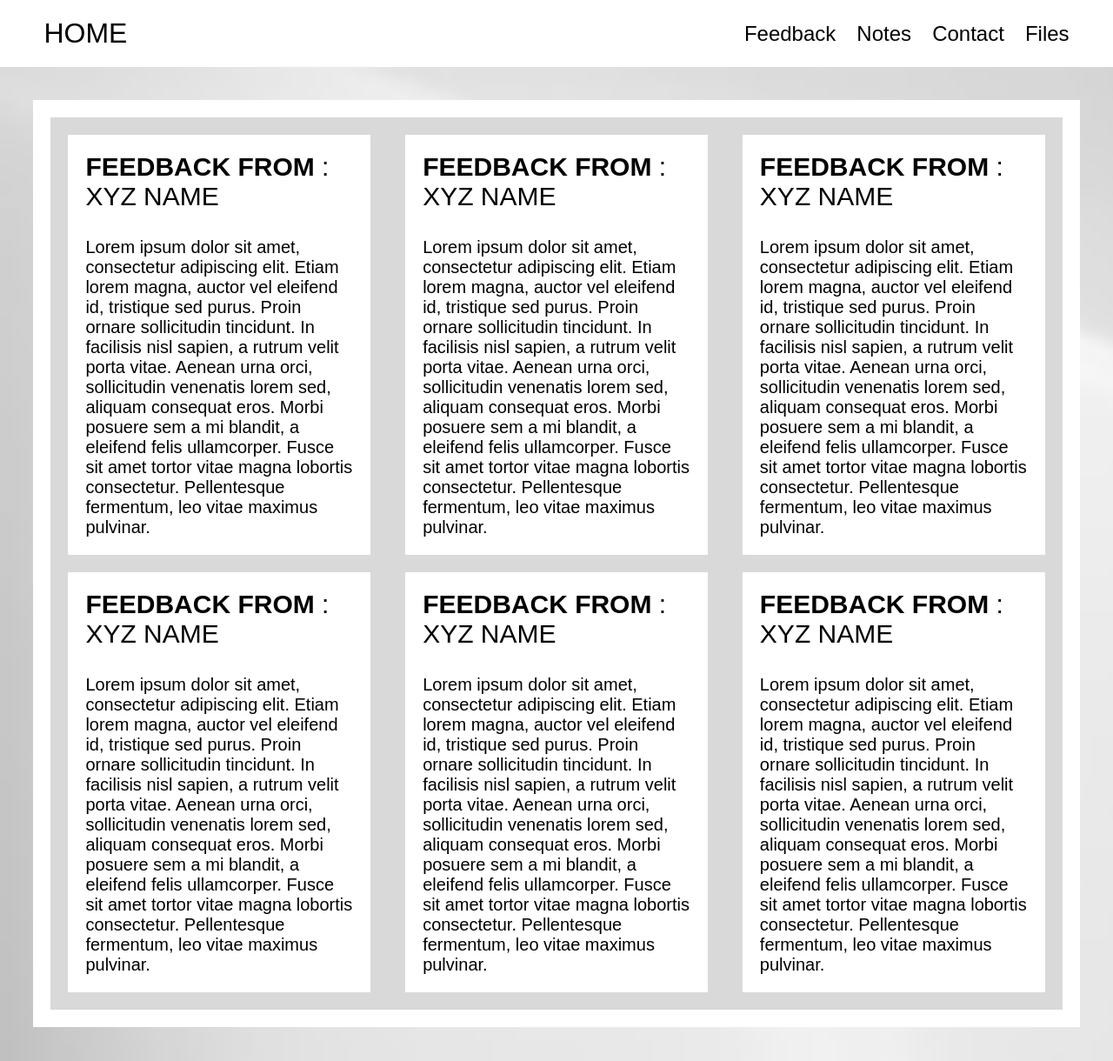
After one commit to RekaSzK/portfolio, a PHP site: page /Pages/feedback.html in a window 1280 px wide. The commit adds this page. Shown: the whole page at 87% size. Run offline with PHP 8.4, Linux system fonts and the light colour scheme.

Commit message:
Created feedback page. Header links need to be adjusted. Further additions and details pending.

```diff
--- /dev/null
+++ b/Pages/feedback.html
@@ -0,0 +1,119 @@
+<!DOCTYPE html>
+<html lang="en">
+<head>
+    <meta charset="UTF-8">
+    <meta name="viewport" content="width=device-width, initial-scale=1.0">
+    <title>FEEDBACK</title>
+    <link rel="icon" type="image/ico" href="../images/icon.png"/>
+    <link rel="stylesheet" href="../css/feedback.css">
+</head>
+<body>
+    <header>
+        <div id="headerGrid">
+            <div id="headerHome">
+                <a href="index.html">HOME</a>
+            </div>
+            <ul id="headerList">
+                <li><a href="feedback.html">Feedback</a></li>
+                <li><a href="notes.html">Notes</a></li>
+                <li><a href="contact.php">Contact</a></li>
+                <li><a href="files.html">Files</a></li>
+            </ul>
+        </div>
+    </header>
+    <main>
+        <div id="mainGrid">
+            <div class="mainGridCol">
+                <div class="feedbackInGrid">
+                    <p class="feedbackTitle">
+                        <b>FEEDBACK FROM</b> :</br>XYZ NAME
+                    </p>
+                    <p class="feedbackText">
+                        Lorem ipsum dolor sit amet, consectetur adipiscing elit.
+                        Etiam lorem magna, auctor vel eleifend id, tristique sed purus.
+                        Proin ornare sollicitudin tincidunt. In facilisis nisl sapien, a rutrum velit porta vitae.
+                        Aenean urna orci, sollicitudin venenatis lorem sed, aliquam consequat eros.
+                        Morbi posuere sem a mi blandit, a eleifend felis ullamcorper.
+                        Fusce sit amet tortor vitae magna lobortis consectetur.
+                        Pellentesque fermentum, leo vitae maximus pulvinar.
+                    </p>
+                </div>
+                <div class="feedbackInGrid">
+                    <p class="feedbackTitle">
+                        <b>FEEDBACK FROM</b> :</br>XYZ NAME
+                    </p>
+                    <p class="feedbackText">
+                        Lorem ipsum dolor sit amet, consectetur adipiscing elit.
+                        Etiam lorem magna, auctor vel eleifend id, tristique sed purus.
+                        Proin ornare sollicitudin tincidunt. In facilisis nisl sapien, a rutrum velit porta vitae.
+                        Aenean urna orci, sollicitudin venenatis lorem sed, aliquam consequat eros.
+                        Morbi posuere sem a mi blandit, a eleifend felis ullamcorper.
+                        Fusce sit amet tortor vitae magna lobortis consectetur.
+                        Pellentesque fermentum, leo vitae maximus pulvinar.
+                    </p>
+                </div>
+            </div>
+            <div class="mainGridCol">
+                <div class="feedbackInGrid">
+                    <p class="feedbackTitle">
+                        <b>FEEDBACK FROM</b> :</br>XYZ NAME
+                    </p>
+                    <p class="feedbackText">
+                        Lorem ipsum dolor sit amet, consectetur adipiscing elit.
+                        Etiam lorem magna, auctor vel eleifend id, tristique sed purus.
+                        Proin ornare sollicitudin tincidunt. In facilisis nisl sapien, a rutrum velit porta vitae.
+                        Aenean urna orci, sollicitudin venenatis lorem sed, aliquam consequat eros.
+                        Morbi posuere sem a mi blandit, a eleifend felis ullamcorper.
+                        Fusce sit amet tortor vitae magna lobortis consectetur.
+                        Pellentesque fermentum, leo vitae maximus pulvinar.
+                    </p>
+                </div>
+                <div class="feedbackInGrid">
+                    <p class="feedbackTitle">
+                        <b>FEEDBACK FROM</b> :</br>XYZ NAME
+                    </p>
+                    <p class="feedbackText">
+                        Lorem ipsum dolor sit amet, consectetur adipiscing elit.
+                        Etiam lorem magna, auctor vel eleifend id, tristique sed purus.
+                        Proin ornare sollicitudin tincidunt. In facilisis nisl sapien, a rutrum velit porta vitae.
+                        Aenean urna orci, sollicitudin venenatis lorem sed, aliquam consequat eros.
+                        Morbi posuere sem a mi blandit, a eleifend felis ullamcorper.
+                        Fusce sit amet tortor vitae magna lobortis consectetur.
+                        Pellentesque fermentum, leo vitae maximus pulvinar.
+                    </p>
+                </div>
+            </div>
+            <div class="mainGridCol">
+                <div class="feedbackInGrid">
+                    <p class="feedbackTitle">
+                        <b>FEEDBACK FROM</b> :</br>XYZ NAME
+                    </p>
+                    <p class="feedbackText">
+                        Lorem ipsum dolor sit amet, consectetur adipiscing elit.
+                        Etiam lorem magna, auctor vel eleifend id, tristique sed purus.
+                        Proin ornare sollicitudin tincidunt. In facilisis nisl sapien, a rutrum velit porta vitae.
+                        Aenean urna orci, sollicitudin venenatis lorem sed, aliquam consequat eros.
+                        Morbi posuere sem a mi blandit, a eleifend felis ullamcorper.
+                        Fusce sit amet tortor vitae magna lobortis consectetur.
+                        Pellentesque fermentum, leo vitae maximus pulvinar.
+                    </p>
+                </div>
+                <div class="feedbackInGrid">
+                    <p class="feedbackTitle">
+                        <b>FEEDBACK FROM</b> :</br>XYZ NAME
+                    </p>
+                    <p class="feedbackText">
+                        Lorem ipsum dolor sit amet, consectetur adipiscing elit.
+                        Etiam lorem magna, auctor vel eleifend id, tristique sed purus.
+                        Proin ornare sollicitudin tincidunt. In facilisis nisl sapien, a rutrum velit porta vitae.
+                        Aenean urna orci, sollicitudin venenatis lorem sed, aliquam consequat eros.
+                        Morbi posuere sem a mi blandit, a eleifend felis ullamcorper.
+                        Fusce sit amet tortor vitae magna lobortis consectetur.
+                        Pellentesque fermentum, leo vitae maximus pulvinar.
+                    </p>
+                </div>
+            </div>
+        </div>
+    </main>
+</body>
+</html>
--- a/css/indexlight.css
+++ b/css/feedback.css
@@ -13,8 +13,12 @@ body
     margin: 0;
 }
 
+
 /*General design ends here.
 Header design starts.*/
+
+/*NOTE: The header has been designed with the intention of being able to reuse it, so other pages only require the disabling of links.*/
+
 
 header
 {
@@ -31,9 +35,17 @@ header
     margin: 0 3% 0 3%;
 }
 
-#headerHome
+#headerHome > a
 {
+    display: inline-block;
+    color: black;
+    text-decoration: none;
+    padding: 0 2%;
     font-size: 32px;
+    cursor: pointer;
+    transition:
+        background-color 0.25s ease-in-out,
+        font-weight 0.25s ease-in-out;
 }
 
 #headerList
@@ -46,7 +58,22 @@ header
     margin: 0;
 }
 
-/* Setting up transitions and hover effects for the 4 menu items. */
+/*Setting up transitions and hover effects for the menu items.*/
+
+#headerHome > a:hover
+{
+    font-weight: bold;
+    background-color: #D9D9D9;
+}
+
+/*To disable the default styling of the anchors.*/
+#headerList > li > a
+{
+    color: inherit;
+    text-decoration: none;
+    display: block;
+}
+
 #headerList > li
 {
     padding: 0 2%;
@@ -57,15 +84,15 @@ header
         font-weight 0.25s ease-in-out;
 }
 
-/* Changing font weight and background colour while hovering. */
-#headerList > li:not(#headerDarkMode):hover
+/*Changing font weight and background colour while hovering.*/
+#headerList > li:hover
 {
     font-weight: bold;
     background-color: #D9D9D9;
 }
 
-/* Underline effect. */
-#headerList > li:not(#headerDarkMode)::after
+/*Underline effect.*/
+#headerList > li::after
 {
     content: "";
     position: absolute;
@@ -79,30 +106,16 @@ header
         background-color 0.25s ease-in-out;
 }
 
-/* Making sure the line goes all the way across. */
-#headerList > li:not(#headerDarkMode):hover::after
+/*Making sure the line goes all the way across.*/
+#headerList > li:hover::after
 {
     width: 100%;
 }
 
-#headerDarkMode
-{
-    padding: 0 2%;
-    cursor: pointer;
-    transition:
-        background-color 0.25s ease-in-out,
-        color 0.25s ease-in-out;
-}
-
-#headerDarkMode:hover
-{
-    color: white;
-    font-weight: bold;
-    background-color: #3D3D3D;
-}
 
 /*Header design ends here.
 Main design starts.*/
+
 
 main
 {
@@ -115,59 +128,35 @@ main
 #mainGrid
 {
     display: grid;
-    grid-template-columns: repeat(5, 20%);
+    grid-template-columns: repeat(3, 1fr);
     font-family: "Raleway Regular", "Arial";
     font-size: 20px;
+    background-color: white;
+    padding: 20px;
 }
 
-#mainLeft
+.mainGridCol
 {
-    grid-column: span 2;
-    padding: 5%;
-    background-color: white;
+    display: grid;
+    grid-template-rows: repeat(2, 1fr);
+    background-color: #D9D9D9;
+    padding: 20px;
+    row-gap: 20px;
 }
 
-#mainLeftTitle
+.feedbackInGrid
 {
-    font-family: "Raleway Bold";
-    font-size: 30px;
-    margin-top: 0;
+    background-color: white;
+    padding: 20px;
 }
 
-#mainLeftLowerParagraph
+.feedbackTitle
 {
-    font-style: italic;
+    margin-top: 0;
+    font-size: 30px;
+}
+
+.feedbackText
+{
     margin-bottom: 0;
 }
-
-#mainRight
-{
-    grid-column: 4 / span 2;
-    display: grid;
-    grid-template-columns: 50% 50%;
-    justify-content: center;
-    align-items: center;
-}
-
-#mainRightImage
-{
-    grid-column: 1 / 2;
-}
-
-#portrait
-{
-    width: 100%;
-    border: 5px solid white;
-    box-sizing: border-box;
-}
-
-#githubIcon, #linkedinIcon
-{
-    width: 15%;
-    padding-top: 10px;
-}
-
-#githubIcon:hover, #linkedinIcon:hover
-{
-    width: 20%;
-}
```
